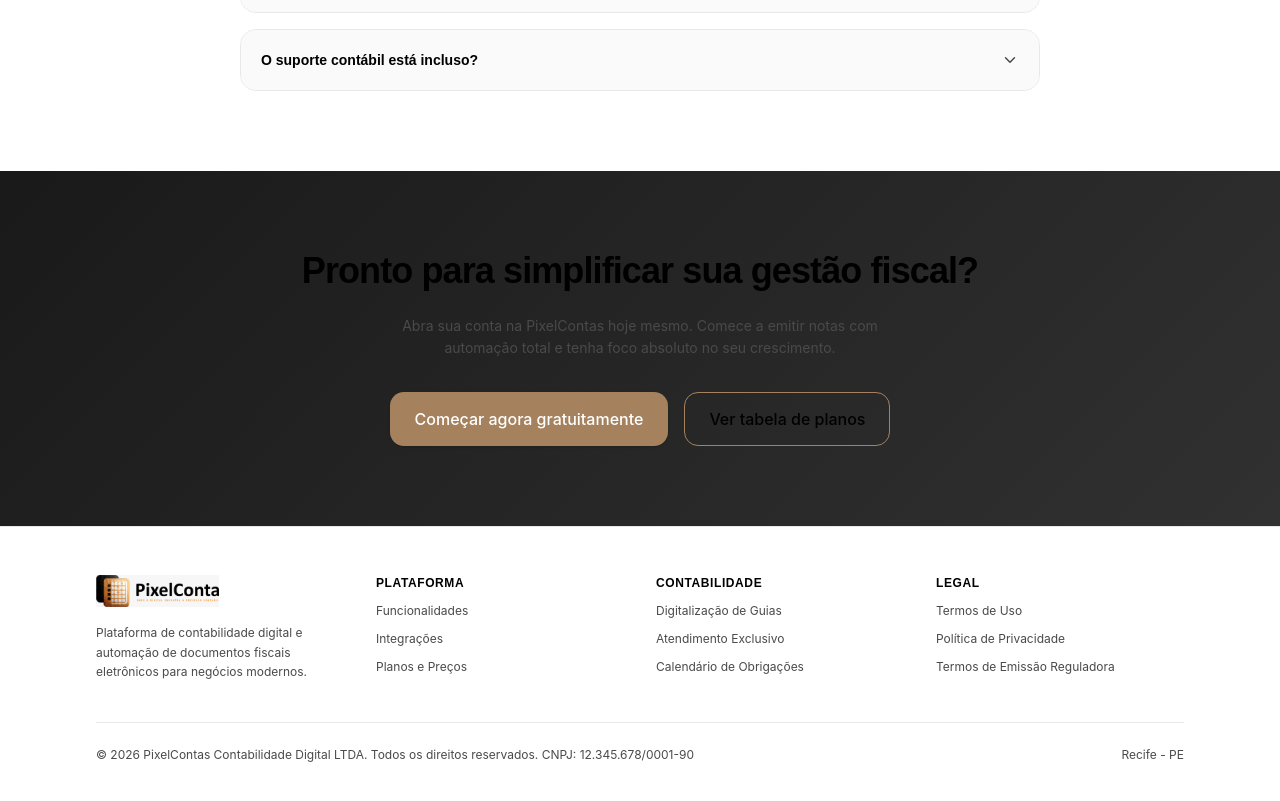
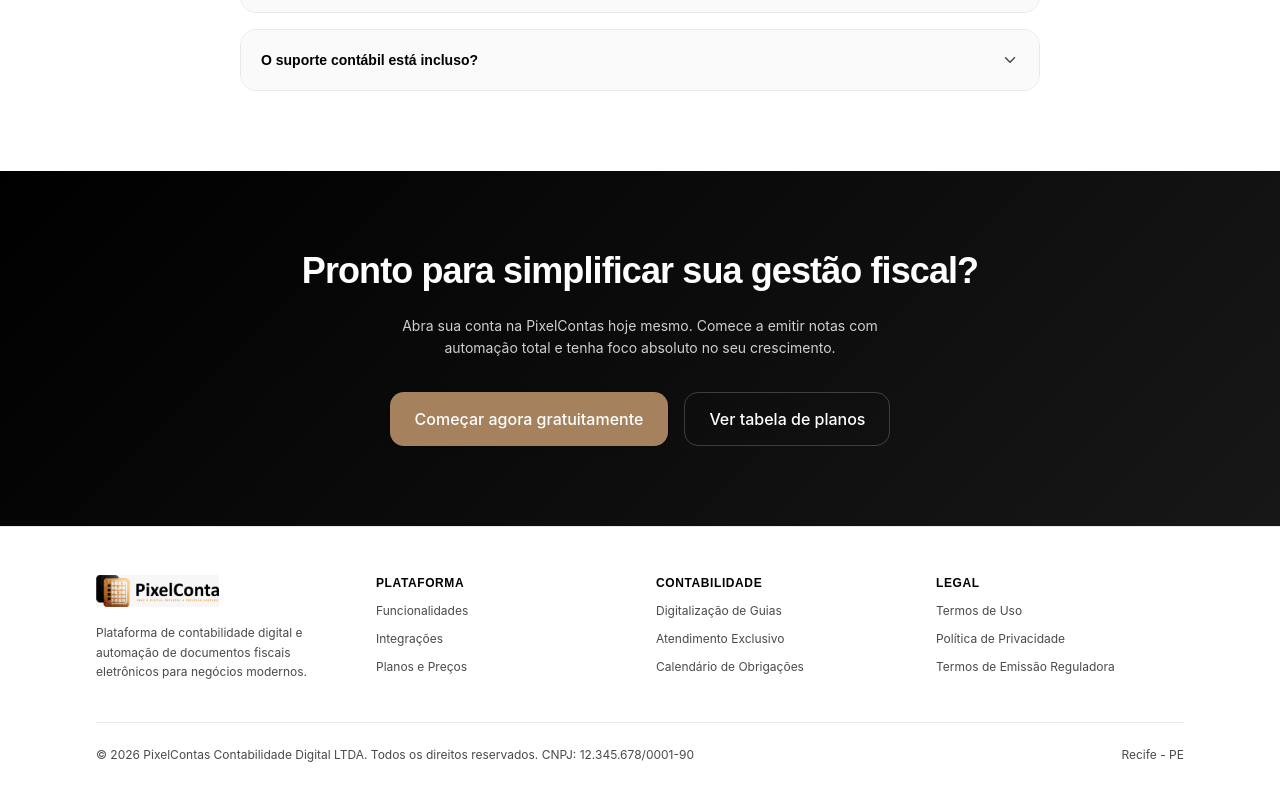
Before and after one commit to matheusgvl/pixelcontasv2, a React (Vite) app: page / in a window 1280 px wide. Shown: the part 5220-6021 px from the top of the page. Built offline with nearby package versions, Linux system fonts and the light colour scheme.

Commit message:
STYLE - ajuste de tipografia

```diff
--- a/src/pages/LandingPage.tsx
+++ b/src/pages/LandingPage.tsx
@@ -402,13 +402,13 @@ export const LandingPage: React.FC = () => {
       </section>
 
       {/* Chamada final */}
-      <section className="py-20 bg-white text-text-primary relative overflow-hidden">
+      <section className="py-20 bg-black text-white relative overflow-hidden">
         {/* Background gradient decoration */}
         <div className="absolute inset-0 bg-grad-inst opacity-90 z-0"></div>
 
         <div className="relative z-10 max-w-4xl mx-auto px-6 md:px-12 text-center flex flex-col items-center gap-6">
           <h2 className="text-3xl md:text-4xl font-black font-title">Pronto para simplificar sua gestão fiscal?</h2>
-          <p className="text-sm text-text-secondary max-w-lg leading-relaxed">
+          <p className="text-sm text-white/80 max-w-lg leading-relaxed">
             Abra sua conta na PixelContas hoje mesmo. Comece a emitir notas com automação total e tenha foco absoluto no seu crescimento.
           </p>
           <div className="flex flex-col sm:flex-row items-center gap-4 mt-2">
@@ -418,7 +418,7 @@ export const LandingPage: React.FC = () => {
               </Button>
             </Link>
             <a href="#planos" className="w-full sm:w-auto">
-              <Button variant="outline" size="lg" className="w-full text-text-primary border-border hover:bg-surface">
+              <Button variant="outline" size="lg" className="w-full text-white border-white/20 hover:bg-black/10">
                 Ver tabela de planos
               </Button>
             </a>
```
Also changed, not shown: 4 other files (tests, documents, lock files or other folders).
